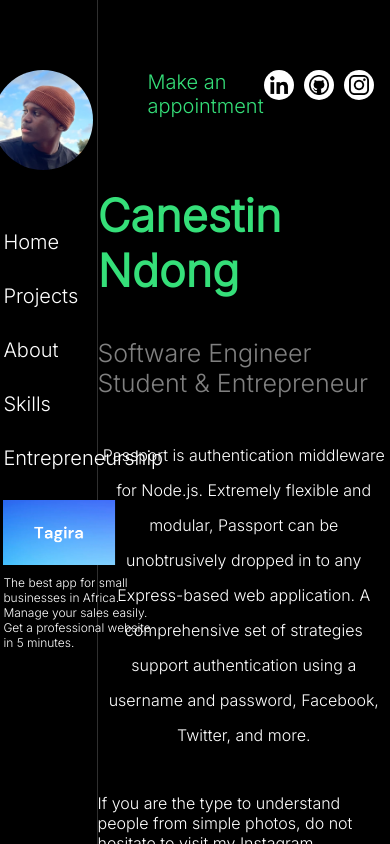
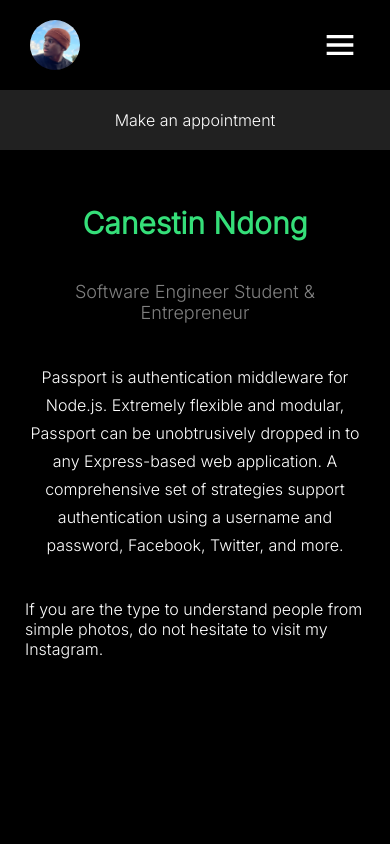
Before and after one commit to Canestin/portfolio, a Next.js app: page / in a window 390 px wide. Built offline with nearby package versions, Linux system fonts and the light colour scheme.

Commit message:
feat(style): add mobile home

```diff
--- a/package.json
+++ b/package.json
@@ -18,6 +18,7 @@
     "next": "13.4.19",
     "react": "18.2.0",
     "react-dom": "18.2.0",
+    "react-icons": "^4.11.0",
     "sass": "^1.66.1",
     "typescript": "5.2.2"
   }
--- a/src/app/layout.module.scss
+++ b/src/app/layout.module.scss
@@ -14,7 +14,6 @@
     display: flex;
     flex-direction: column;
     align-items: center;
-    gap: 40px;
     width: 100%;
     max-width: 700px;
     height: 100%;
@@ -23,6 +22,15 @@
 
 /* Mobile */
 @media (max-width: 700px) {
+  .main {
+    .content {
+      padding: 25px;
+    }
+
+    .container {
+      gap: 0px;
+    }
+  }
 }
 
 /* Tablet and Smaller Desktop */
--- a/src/app/layout.tsx
+++ b/src/app/layout.tsx
@@ -24,7 +24,6 @@ export default function RootLayout({
           <Sidebar />
           <div className={styles.container}>
             <Header />
-
             <div className={styles.content}>{children}</div>
           </div>
         </main>
--- a/src/app/page.module.scss
+++ b/src/app/page.module.scss
@@ -2,23 +2,39 @@
   color: var(--primary);
   font-size: 45px;
   font-weight: 700;
+  margin-bottom: 40px;
 }
 
 .description {
   color: gray;
   font-size: 25px;
+  margin-bottom: 40px;
 }
 
 .text {
   text-align: center;
   line-height: 35px;
-}
-
-.moreOnInsta {
+  margin-bottom: 40px;
 }
 
 /* Mobile */
 @media (max-width: 700px) {
+  .title {
+    font-size: 30px;
+  }
+
+  .description {
+    font-size: 18px;
+    text-align: center;
+  }
+
+  .text {
+    line-height: 28px;
+  }
+
+  .moreOnInsta {
+    text-align: center;
+  }
 }
 
 /* Tablet and Smaller Desktop */
--- a/src/components/Header/Header.module.scss
+++ b/src/components/Header/Header.module.scss
@@ -1,14 +1,14 @@
-.container {
+.desktop {
   width: 100%;
   display: flex;
   justify-content: space-between;
   padding: 70px 50px 0;
 }
 
-.name {
-  font-size: 20px;
-  color: var(--primary);
+.mobile {
+  display: none;
 }
+
 .social {
   display: flex;
   gap: 10px;
@@ -25,3 +25,38 @@
     }
   }
 }
+
+/* Mobile */
+@media (max-width: 700px) {
+  .desktop {
+    justify-content: center;
+    padding: 20px 0;
+    background-color: #212121;
+    margin-bottom: 30px;
+  }
+
+  .mobile {
+    display: none;
+    width: 100%;
+    display: flex;
+    align-items: center;
+    justify-content: space-between;
+    padding: 20px 30px;
+
+    .photo {
+      width: 50px;
+      height: 50px;
+      position: relative;
+      border-radius: 50%;
+      overflow: hidden;
+    }
+
+    .photoCart {
+      transform: scale(1.3) translateX(-1px);
+    }
+  }
+
+  .social {
+    display: none;
+  }
+}
--- a/src/components/Header/Header.tsx
+++ b/src/components/Header/Header.tsx
@@ -1,9 +1,23 @@
 import styles from "./Header.module.scss";
+import Image from "next/image";
+import { BiMenu } from "react-icons/bi";
 
 export default function Header() {
   return (
-    <div className={styles.container}>
-      <div className={styles.name}>
+    <>
+      <div className={styles.mobile}>
+        <div className={styles.photo}>
+          <Image
+            src="/profile.jpeg"
+            alt="Profile"
+            className={styles.photoCart}
+            layout="fill"
+          />
+        </div>
+        <BiMenu size={40} />
+      </div>
+      <div className={styles.desktop}>
+        <div className={styles.appointment}>
           <a
             href="https://calendly.com/canestin-ndong"
             target="_blank"
@@ -39,5 +53,6 @@ export default function Header() {
           </a>
         </div>
       </div>
+    </>
   );
 }
--- a/src/components/Sidebar/Sidebar.module.scss
+++ b/src/components/Sidebar/Sidebar.module.scss
@@ -57,3 +57,10 @@
     }
   }
 }
+
+/* Mobile */
+@media (max-width: 700px) {
+  .container {
+    display: none;
+  }
+}
```
Also changed, not shown: src/components/Menu/Menu.module.scss (added), src/components/Menu/Menu.tsx (added), 1 other file (tests, documents, lock files or other folders). Lines whose indentation alone changed are shown as unchanged.
